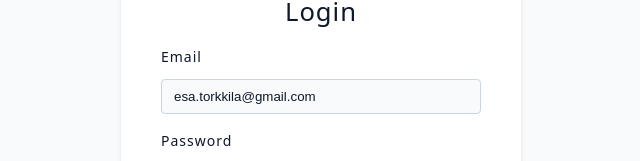
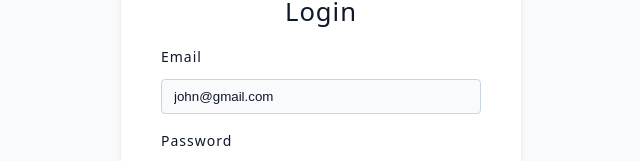
Before and after one commit to Esa1/mern-jobify-fullstack, a React (Vite) app in the folder client/: page /login in a window 1280 px wide. Shown: the part 269-430 px from the top of the page, without its empty margins (319-959 px from the left). Built offline with nearby package versions, Linux system fonts and the light colour scheme.

Commit message:
useActionsData example

```diff
--- a/client/src/pages/Login.jsx
+++ b/client/src/pages/Login.jsx
@@ -1,5 +1,11 @@
 import React from "react";
-import { Form, Link, redirect, useNavigation } from "react-router-dom";
+import {
+  Form,
+  Link,
+  redirect,
+  useNavigation,
+  useActionData,
+} from "react-router-dom";
 import Wrapper from "../assets/wrappers/RegisterAndLoginPage";
 import { FormRow, Logo } from "../components";
 import customFetch from "../utils/customFetch";
@@ -8,19 +14,26 @@
 export const action = async ({ request }) => {
   const formData = await request.formData();
   const data = Object.fromEntries(formData);
-  console.log("in login action");
+  const errors = { msg: "" };
+  if (data.password.length < 3) {
+    errors.msg = "password too short";
+    return errors;
+  }
+
   try {
     await customFetch.post("/auth/login", data);
     toast.success("Login succeeded");
     return redirect("/dashboard");
   } catch (error) {
-    toast.error(error?.response?.data?.msg);
+    //    toast.error(error?.response?.data?.msg);
+    errors.msg = error?.response?.data?.msg; //useActionData example
     return error;
   }
   return null;
 };
 
 const Login = () => {
+  const errors = useActionData();
   const navigation = useNavigation();
   const isSubmitting = navigation.state === "submitting";
 
@@ -29,13 +42,14 @@
       <Form method="post" className="form">
         <Logo />
         <h4>login</h4>
-        <FormRow
-          type="email"
-          name="email"
-          defaultValue="esa.torkkila@gmail.com"
-        />
+        {errors?.msg && <p style={{ color: "red" }}>{errors.msg}</p>}{" "}
+        <FormRow type="email" name="email" defaultValue="john@gmail.com" />
         <FormRow type="password" name="password" defaultValue="secret123" />
-        <button type="submit" className="btn btn-block">
+        <button
+          type="submit"
+          className="btn btn-block"
+          isdisabled={isSubmitting}
+        >
           {isSubmitting ? "submitting" : "submit"}
         </button>
         <button type="button" className="btn btn-block">
```
